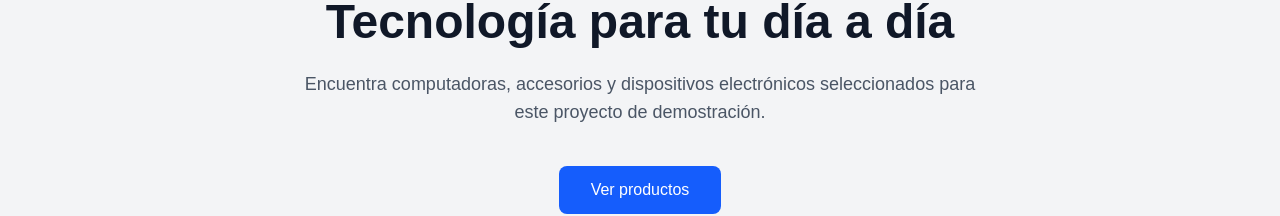
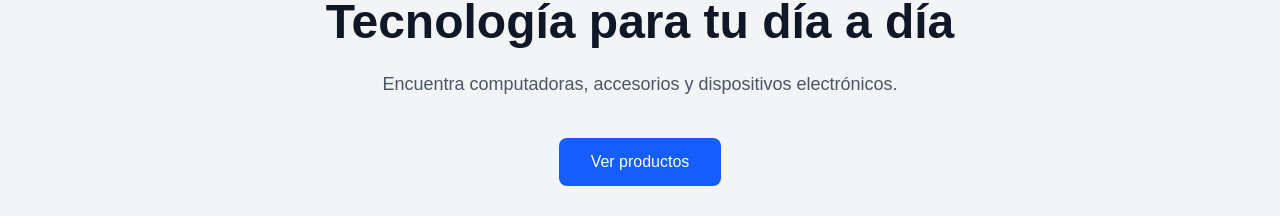
Before and after one commit to GerardoArturoGalindoGarcia/PW2-Tarea-de-investigaci-n-3P, a Next.js app in the folder aplicativo-next/: page / in a window 1280 px wide. Shown: the part 171-387 px from the top of the page. Built offline with nearby package versions, Linux system fonts and the light colour scheme.

Commit message:
Cambios
A nivel de estilo

```diff
--- a/aplicativo-next/app/carrito/page.tsx
+++ b/aplicativo-next/app/carrito/page.tsx
@@ -20,7 +20,7 @@ export default function CartPage() {
               <img src={item.imagen} alt={item.nombre} className="w-32 h-24 object-cover rounded" />
 
               <div className="flex-1">
-                <h3 className="text-lg font-semibold">{item.nombre}</h3>
+                <h3 className="text-lg font-semibold text-gray-600">{item.nombre}</h3>
                 <p className="text-gray-600">Cantidad: {item.cantidad}</p>
                 <p className="text-blue-600 font-bold">L. {(item.precio * item.cantidad).toLocaleString()}</p>
               </div>
--- a/aplicativo-next/components/Hero.tsx
+++ b/aplicativo-next/components/Hero.tsx
@@ -10,8 +10,7 @@ export default function Hero() {
                 </h1>
 
                 <p className="mt-6 text-lg text-gray-600 max-w-2xl mx-auto">
-                    Encuentra computadoras, accesorios y dispositivos electrónicos
-                    seleccionados para este proyecto de demostración.
+                    Encuentra computadoras, accesorios y dispositivos electrónicos.
                 </p>
 
                 <Link
```
